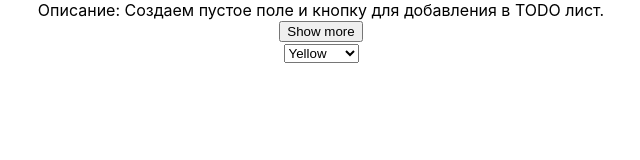
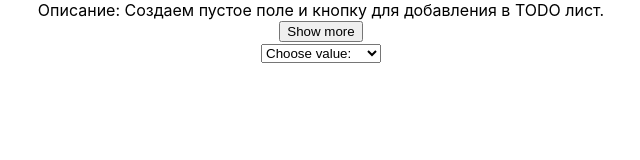
Before and after one commit to AnastasiaShapowalova/React_tasks, a React (Create React App) app in the folder react_state/: page / in a window 1280 px wide. Shown: the top 160 px of the page, without its empty margins (319-959 px from the left). Built offline with nearby package versions, Linux system fonts and the light colour scheme.

Commit message:
end task 7

```diff
--- a/react_state/src/Component/Menu.js
+++ b/react_state/src/Component/Menu.js
@@ -1,17 +1,27 @@
 import React, { useState } from 'react';
 
 function Dropdown() {
+	const style = {
+		width: '120px'
+	}
+
    const options = ['Yellow', 'Black', 'White', 'Gold'];
-   const [value, setValue] = useState('');
+   const [val, setValue] = useState(false);
 
-   const option = options.map((text, index) => {
-      return <option key={index} value={index}>{text}</option>;
-   });
+	 const onChange = () => (
+		 setValue(true)
+		 )
+
+		 const option = options.map((text, index) => {
+					return(
+					<option key={index} value={index}>{text}</option>
+					)
+		 });
 
    return <div>
-      <select  onChange={(event) => setValue(event.target.value)}>
-				<optgroup name='name' label="Choose one:">
-					{option}
+      <select onClick={onChange} style={style}>
+				<optgroup name='name' label="Choose one:" >
+					{val ? option : <option>Choose value:</option>}
 				</optgroup>
       </select>
    </div>;
```
